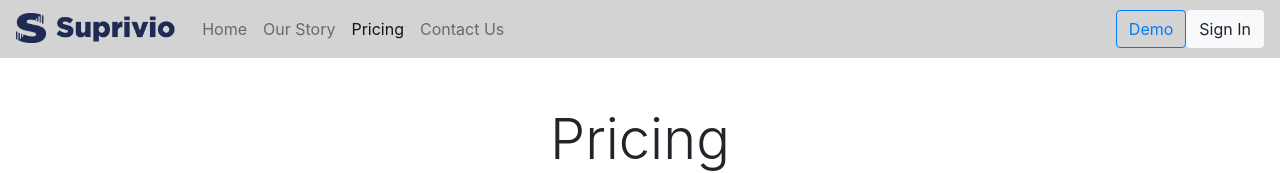
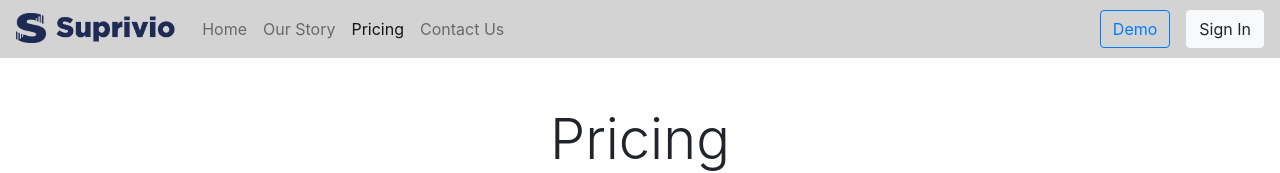
Before and after one commit to oliviaroy20/suprivioweb, a plain HTML site: page pricing.html in a window 1280 px wide. Shown: the top 173 px of the page. Drawn offline with nearby package versions, Linux system fonts and the light colour scheme.

```diff
--- a/pricing.html
+++ b/pricing.html
@@ -30,7 +30,7 @@
 				  </li>
 			    </ul>
 			  </div>
-			  <a class="btn btn-outline-primary navbar-btn navbar-right ml-5" href="demo.html">Demo</a>
+			  <a class="btn btn-outline-primary navbar-btn navbar-right mr-3" href="demo.html">Demo</a>
 			  <a class="btn btn-light navbar-btn navbar-right" href="login.html">Sign In</a>
 		  </nav>
 		  <div class="pricing-header px-3 py-3 pt-md-5 pb-md-4 mx-auto text-center">
```
